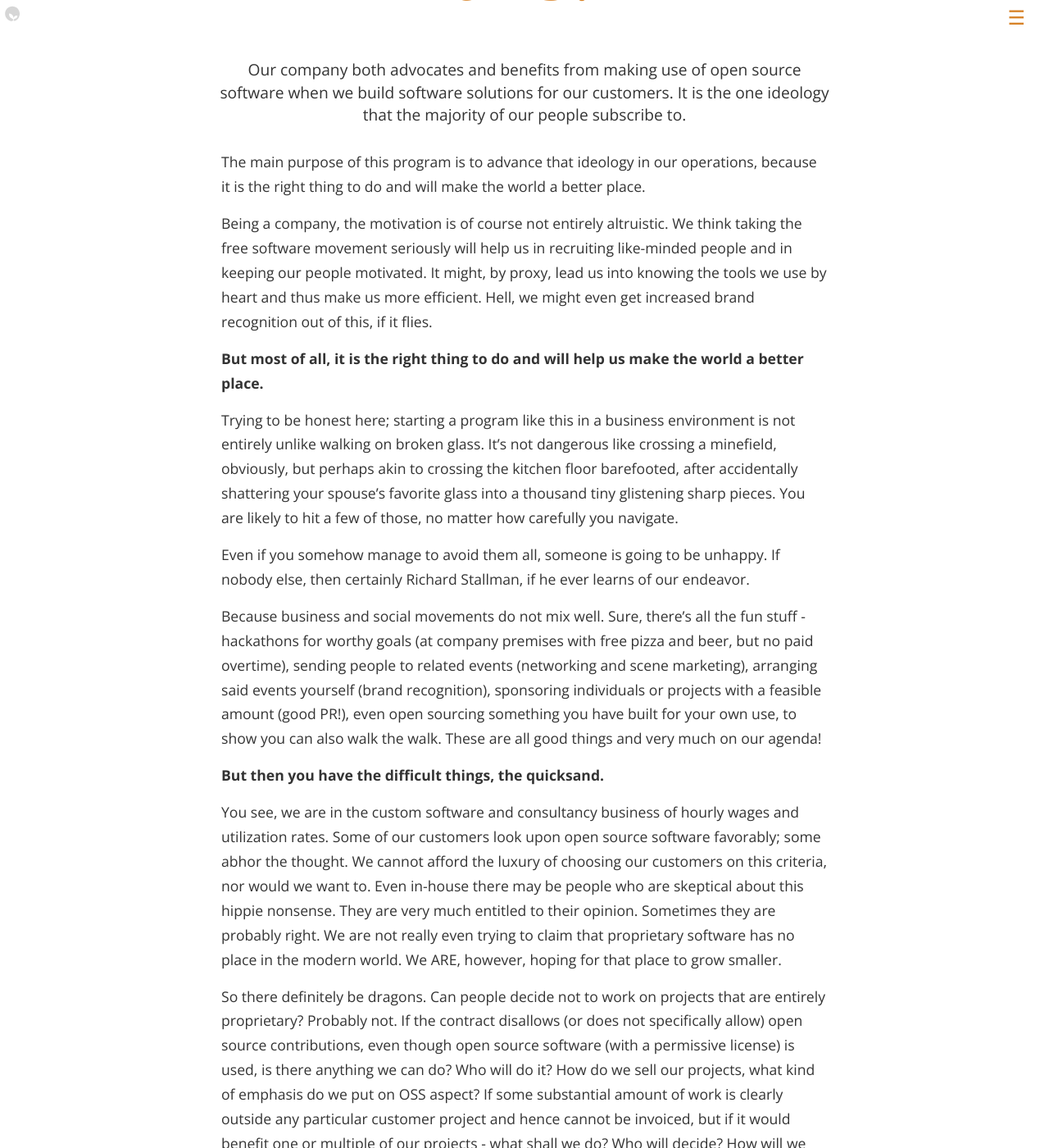
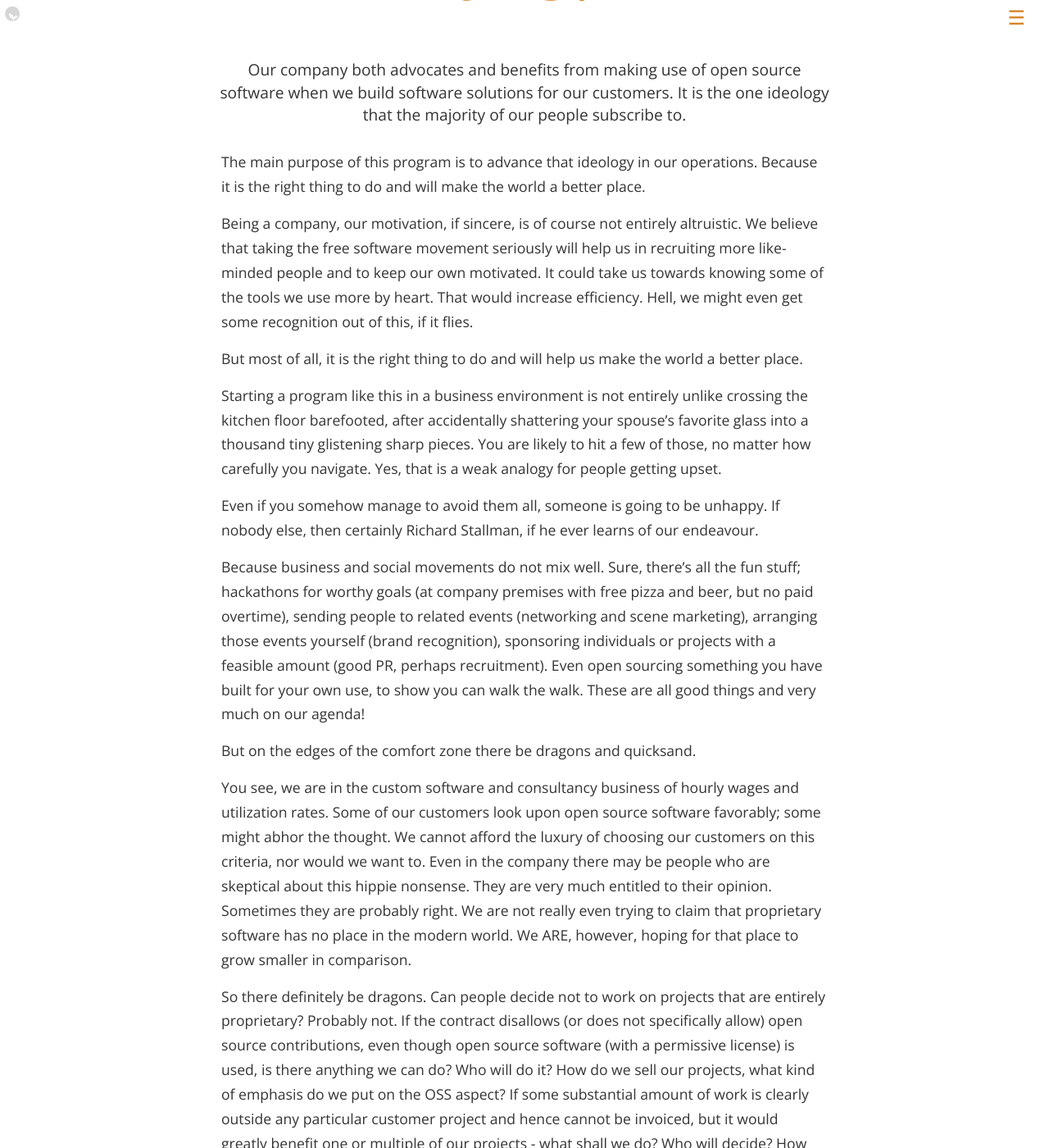
Before and after one commit to futurice/spiceprogram, a Jekyll site: the page built from why/index.html, in a window 1280 px wide and 1400 px high, scrolled down 285 px. Shown: the whole window at 82% size. Built offline with Jekyll 4.4.1, drawn with Linux system fonts in a browser that asks for light colours; nearby versions of some CDN libraries; some of the changed text lies outside the part shown.

Commit message:
Update why-bother.md
Small changes, emphasis removed

```diff
--- a/_includes/why-bother.md
+++ b/_includes/why-bother.md
@@ -1,23 +1,23 @@
-The main purpose of this program is to advance that ideology in our operations, because it is the right thing to do and will make the world a better place.
+The main purpose of this program is to advance that ideology in our operations. Because it is the right thing to do and will make the world a better place.
 
-Being a company, the motivation is of course not entirely altruistic. We think taking the free software movement seriously will help us in recruiting like-minded people and in keeping our people motivated. It might, by proxy, lead us into knowing the tools we use by heart and thus make us more efficient. Hell, we might even get increased brand recognition out of this, if it flies.
+Being a company, our motivation, if sincere, is of course not entirely altruistic. We believe that taking the free software movement seriously will help us in recruiting more like-minded people and to keep our own motivated. It could take us towards knowing some of the tools we use more by heart. That would increase efficiency. Hell, we might even get some recognition out of this, if it flies.
 
-**But most of all, it is the right thing to do and will help us make the world a better place.**
+But most of all, it is the right thing to do and will help us make the world a better place.
 
-Trying to be honest here; starting a program like this in a business environment is not entirely unlike walking on broken glass. It's not dangerous like crossing a minefield, obviously, but perhaps akin to crossing the kitchen floor barefooted, after accidentally shattering your spouse's favorite glass into a thousand tiny glistening sharp pieces. You are likely to hit a few of those, no matter how carefully you navigate.
+Starting a program like this in a business environment is not entirely unlike crossing the kitchen floor barefooted, after accidentally shattering your spouse's favorite glass into a thousand tiny glistening sharp pieces. You are likely to hit a few of those, no matter how carefully you navigate. Yes, that is a weak analogy for people getting upset.
 
-Even if you somehow manage to avoid them all, someone is going to be unhappy. If nobody else, then certainly Richard Stallman, if he ever learns of our endeavor.
+Even if you somehow manage to avoid them all, someone is going to be unhappy. If nobody else, then certainly Richard Stallman, if he ever learns of our endeavour.
 
-Because business and social movements do not mix well. Sure, there's all the fun stuff - hackathons for worthy goals (at company premises with free pizza and beer, but no paid overtime), sending people to related events (networking and scene marketing), arranging said events yourself (brand recognition), sponsoring individuals or projects with a feasible amount (good PR!), even open sourcing something you have built for your own use, to show you can also walk the walk. These are all good things and very much on our agenda!
+Because business and social movements do not mix well. Sure, there's all the fun stuff; hackathons for worthy goals (at company premises with free pizza and beer, but no paid overtime), sending people to related events (networking and scene marketing), arranging those events yourself (brand recognition), sponsoring individuals or projects with a feasible amount (good PR, perhaps recruitment). Even open sourcing something you have built for your own use, to show you can walk the walk. These are all good things and very much on our agenda!
 
-**But then you have the difficult things, the quicksand.**
+But on the edges of the comfort zone there be dragons and quicksand.
 
-You see, we are in the custom software and consultancy business of hourly wages and utilization rates. Some of our customers look upon open source software favorably; some abhor the thought. We cannot afford the luxury of choosing our customers on this criteria, nor would we want to. Even in-house there may be people who are skeptical about this hippie nonsense. They are very much entitled to their opinion. Sometimes they are probably right. We are not really even trying to claim that proprietary software has no place in the modern world. We ARE, however, hoping for that place to grow smaller.
+You see, we are in the custom software and consultancy business of hourly wages and utilization rates. Some of our customers look upon open source software favorably; some might abhor the thought. We cannot afford the luxury of choosing our customers on this criteria, nor would we want to. Even in the company there may be people who are skeptical about this hippie nonsense. They are very much entitled to their opinion. Sometimes they are probably right. We are not really even trying to claim that proprietary software has no place in the modern world. We ARE, however, hoping for that place to grow smaller in comparison.
 
-So there definitely be dragons. Can people decide not to work on projects that are entirely proprietary? Probably not. If the contract disallows (or does not specifically allow) open source contributions, even though open source software (with a permissive license) is used, is there anything we can do? Who will do it? How do we sell our projects, what kind of emphasis do we put on OSS aspect? If some substantial amount of work is clearly outside any particular customer project and hence cannot be invoiced, but if it would benefit one or multiple of our projects - what shall we do? Who will decide? How will we report, how will we follow up?
+So there definitely be dragons. Can people decide not to work on projects that are entirely proprietary? Probably not. If the contract disallows (or does not specifically allow) open source contributions, even though open source software (with a permissive license) is used, is there anything we can do? Who will do it? How do we sell our projects, what kind of emphasis do we put on the OSS aspect? If some substantial amount of work is clearly outside any particular customer project and hence cannot be invoiced, but it would greatly benefit one or multiple of our projects - what shall we do? Who will decide? How will we report, how will we follow up? That's a lot of question marks.
 
-Ordering pizza, giving inspiring speeches, writing blog posts, rubbing elbows with the scene celebrities over beer and granting small Gittip budgets sounds much more fun, sexy and most of all achievable. Definitely worth doing. Done well, we can afford some satisfied nods over celebratory pints of Free Beer.
+Ordering pizza, giving inspiring speeches, writing blog posts, rubbing elbows with the scene celebrities over beer and granting small Gittip budgets sounds much more fun, sexy and the most of all achievable. Definitely worth doing. Done well, we can afford some satisfied nods over celebratory pints of Free Beer.
 
-If we manage to answer some of the quicksand dragons, we can do a victory dance.
+If we manage to tackle some of the quicksand dragons, we can do a victory dance.
 
-**We would really like to dance.**
+We would really like to dance!
```
